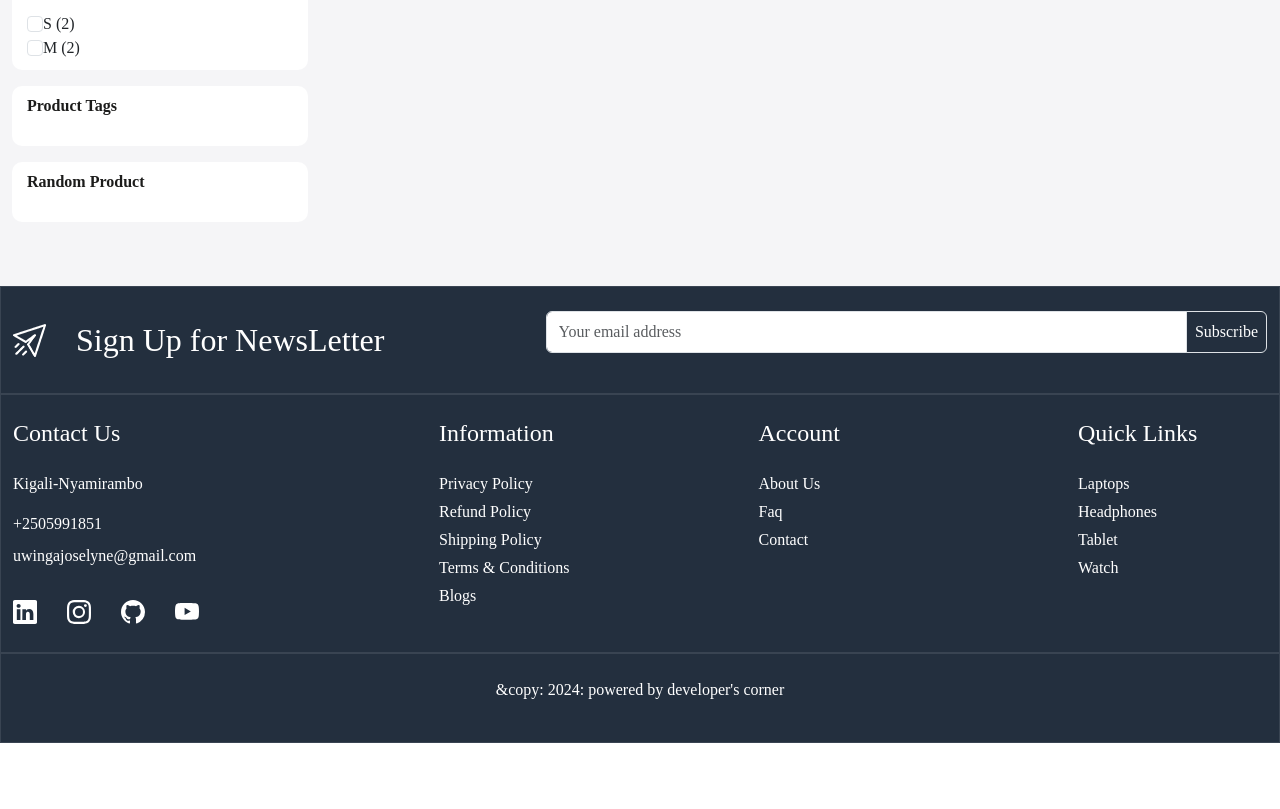
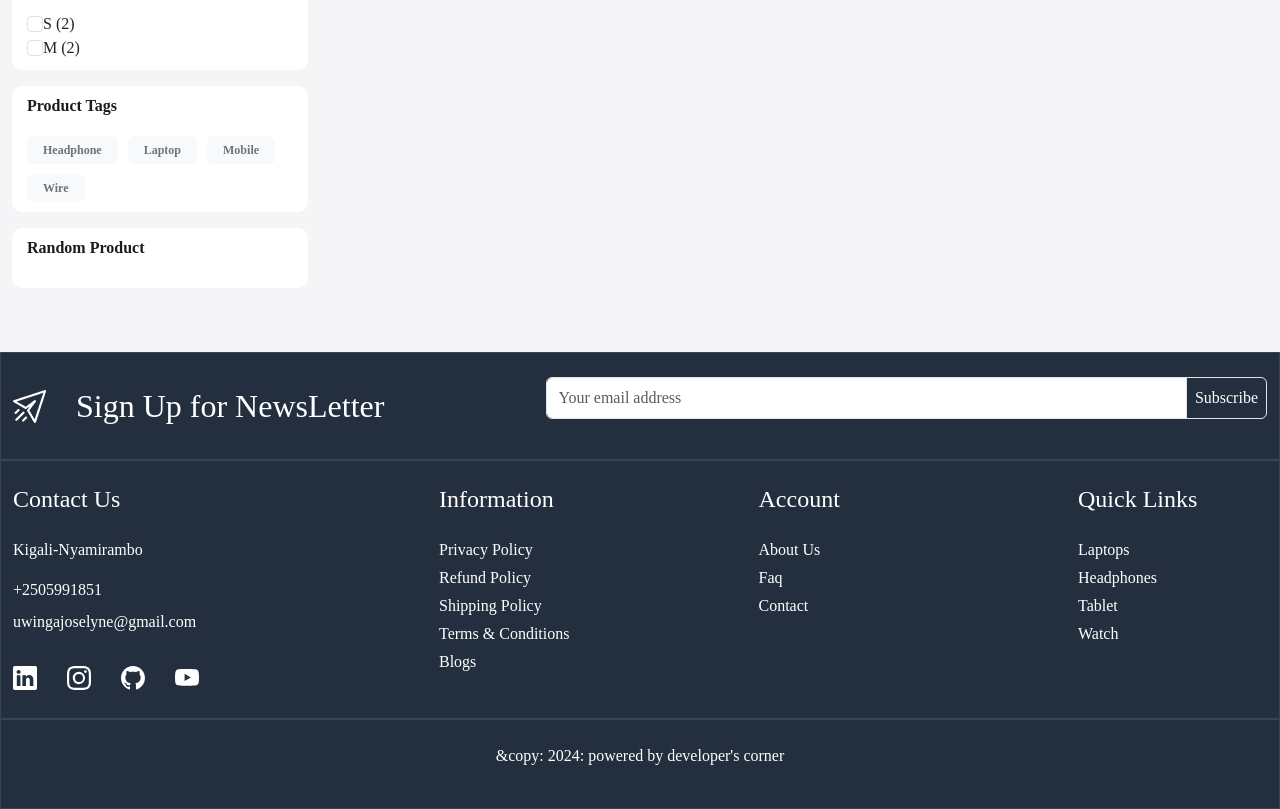
Before and after one commit to uwingabirejoselyne/learn-ecommerce-ui, a React (Create React App) app: page /store in a window 1280 px wide. Shown: the part 960-1769 px from the top of the page. Before the commit the page ends 1703 px from the top, so only its background shows below. Built offline with nearby package versions, Linux system fonts and the light colour scheme.

Commit message:
added product tags

```diff
--- a/src/pages/OurStore.js
+++ b/src/pages/OurStore.js
@@ -91,6 +91,22 @@ const OurStore = () => {
               </div>
               <div className='filter-card mb-3'>
                 <h3 className="filter-title"> Product Tags</h3>
+                <div>
+                  <div className='product-tags d-flex flex-wrap align-items-center gap-10'>
+                    <spam className='badge bg-light text-secondary roundend-3 py-2 px-3'>
+                  Headphone
+                    </spam>
+                    <spam className='badge bg-light text-secondary roundend-3 py-2 px-3'>
+                  Laptop
+                    </spam>
+                    <spam className='badge bg-light text-secondary roundend-3 py-2 px-3'>
+                  Mobile
+                    </spam>
+                    <spam className='badge bg-light text-secondary roundend-3 py-2 px-3'>
+                  Wire
+                    </spam>
+                  </div>
+                </div>
               </div>
               <div className='filter-card mb-3'>
                 <h3 className="filter-title"> Random Product</h3>
```
